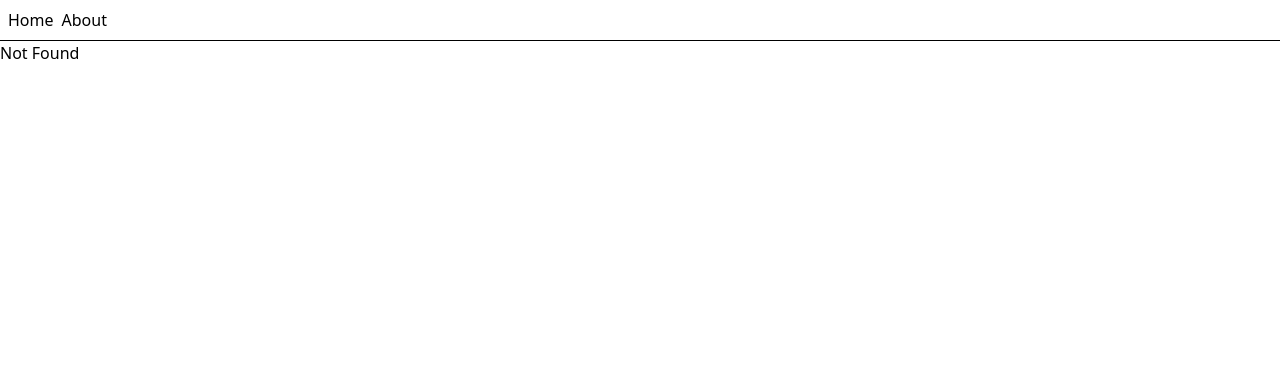
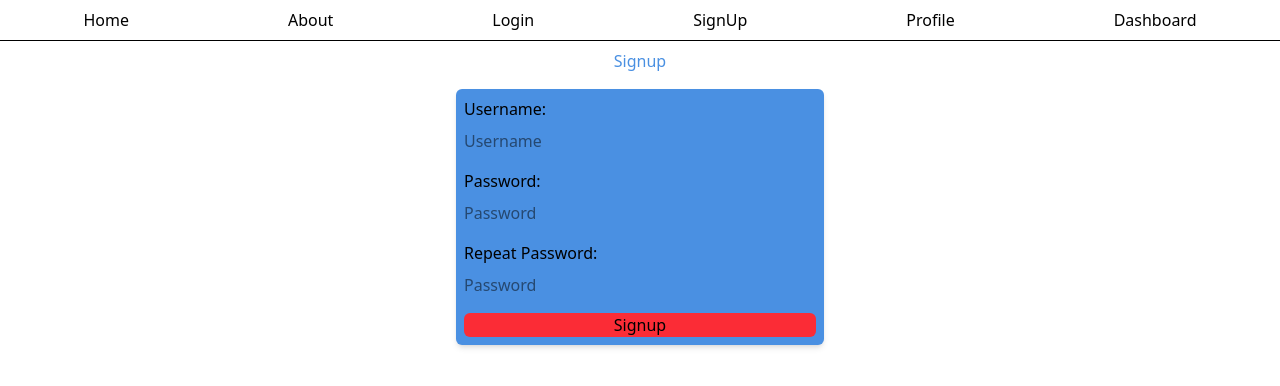
Before and after one commit to Tugduoff/TalkUp.AI, a React (Vite) app in the folder web/: page /Signup in a window 1280 px wide. Before the commit this address had no page. Shown: the top 386 px of the page. Built offline with nearby package versions, Linux system fonts and the light colour scheme.

Commit message:
add: basic layout for the app as well as two forms

```diff
--- /dev/null
+++ b/web/src/components/molecules/auth/LoginForm.tsx
@@ -0,0 +1,18 @@
+function LoginForm() {
+  return (
+    <div className="flex flex-col gap-4 p-2 max-w-92 w-full bg-primary rounded-md shadow-md">
+      <label className="flex flex-col gap-2">
+        Username:
+        <input type="text" placeholder="Username" />
+      </label>
+      <label className="flex flex-col gap-2">
+        Password:
+        <input type="password" placeholder="Password" />
+      </label>
+      <button type="submit" className="bg-red-500 rounded-md">Login</button>
+      <button type="button" onClick={() => alert('Forgot Password?')}>Forgot Password?</button>
+    </div>
+  )
+}
+
+export default LoginForm
--- /dev/null
+++ b/web/src/components/molecules/auth/SignupForm.tsx
@@ -0,0 +1,21 @@
+function SignupForm() {
+  return (
+    <div className="flex flex-col gap-4 p-2 max-w-92 w-full bg-primary rounded-md shadow-md">
+      <label className="flex flex-col gap-2">
+        Username:
+        <input type="text" placeholder="Username" />
+      </label>
+      <label className="flex flex-col gap-2">
+        Password:
+        <input type="password" placeholder="Password" />
+      </label>
+      <label className="flex flex-col gap-2">
+        Repeat Password:
+        <input type="password" placeholder="Password" />
+      </label>
+      <button type="submit" className="bg-red-500 rounded-md">Signup</button>
+    </div>
+  )
+}
+
+export default SignupForm
--- a/web/src/routeTree.gen.ts
+++ b/web/src/routeTree.gen.ts
@@ -11,14 +11,42 @@
 // Import Routes
 
 import { Route as rootRoute } from './routes/__root'
-import { Route as AboutImport } from './routes/about'
+import { Route as SignupImport } from './routes/Signup'
+import { Route as ProfileImport } from './routes/Profile'
+import { Route as LoginImport } from './routes/Login'
+import { Route as DashboardImport } from './routes/Dashboard'
+import { Route as AboutImport } from './routes/About'
 import { Route as IndexImport } from './routes/index'
 
 // Create/Update Routes
 
+const SignupRoute = SignupImport.update({
+  id: '/Signup',
+  path: '/Signup',
+  getParentRoute: () => rootRoute,
+} as any)
+
+const ProfileRoute = ProfileImport.update({
+  id: '/Profile',
+  path: '/Profile',
+  getParentRoute: () => rootRoute,
+} as any)
+
+const LoginRoute = LoginImport.update({
+  id: '/Login',
+  path: '/Login',
+  getParentRoute: () => rootRoute,
+} as any)
+
+const DashboardRoute = DashboardImport.update({
+  id: '/Dashboard',
+  path: '/Dashboard',
+  getParentRoute: () => rootRoute,
+} as any)
+
 const AboutRoute = AboutImport.update({
-  id: '/about',
-  path: '/about',
+  id: '/About',
+  path: '/About',
   getParentRoute: () => rootRoute,
 } as any)
 
@@ -39,11 +67,39 @@ declare module '@tanstack/react-router' {
       preLoaderRoute: typeof IndexImport
       parentRoute: typeof rootRoute
     }
-    '/about': {
-      id: '/about'
-      path: '/about'
-      fullPath: '/about'
+    '/About': {
+      id: '/About'
+      path: '/About'
+      fullPath: '/About'
       preLoaderRoute: typeof AboutImport
+      parentRoute: typeof rootRoute
+    }
+    '/Dashboard': {
+      id: '/Dashboard'
+      path: '/Dashboard'
+      fullPath: '/Dashboard'
+      preLoaderRoute: typeof DashboardImport
+      parentRoute: typeof rootRoute
+    }
+    '/Login': {
+      id: '/Login'
+      path: '/Login'
+      fullPath: '/Login'
+      preLoaderRoute: typeof LoginImport
+      parentRoute: typeof rootRoute
+    }
+    '/Profile': {
+      id: '/Profile'
+      path: '/Profile'
+      fullPath: '/Profile'
+      preLoaderRoute: typeof ProfileImport
+      parentRoute: typeof rootRoute
+    }
+    '/Signup': {
+      id: '/Signup'
+      path: '/Signup'
+      fullPath: '/Signup'
+      preLoaderRoute: typeof SignupImport
       parentRoute: typeof rootRoute
     }
   }
@@ -53,37 +109,64 @@ declare module '@tanstack/react-router' {
 
 export interface FileRoutesByFullPath {
   '/': typeof IndexRoute
-  '/about': typeof AboutRoute
+  '/About': typeof AboutRoute
+  '/Dashboard': typeof DashboardRoute
+  '/Login': typeof LoginRoute
+  '/Profile': typeof ProfileRoute
+  '/Signup': typeof SignupRoute
 }
 
 export interface FileRoutesByTo {
   '/': typeof IndexRoute
-  '/about': typeof AboutRoute
+  '/About': typeof AboutRoute
+  '/Dashboard': typeof DashboardRoute
+  '/Login': typeof LoginRoute
+  '/Profile': typeof ProfileRoute
+  '/Signup': typeof SignupRoute
 }
 
 export interface FileRoutesById {
   __root__: typeof rootRoute
   '/': typeof IndexRoute
-  '/about': typeof AboutRoute
+  '/About': typeof AboutRoute
+  '/Dashboard': typeof DashboardRoute
+  '/Login': typeof LoginRoute
+  '/Profile': typeof ProfileRoute
+  '/Signup': typeof SignupRoute
 }
 
 export interface FileRouteTypes {
   fileRoutesByFullPath: FileRoutesByFullPath
-  fullPaths: '/' | '/about'
+  fullPaths: '/' | '/About' | '/Dashboard' | '/Login' | '/Profile' | '/Signup'
   fileRoutesByTo: FileRoutesByTo
-  to: '/' | '/about'
-  id: '__root__' | '/' | '/about'
+  to: '/' | '/About' | '/Dashboard' | '/Login' | '/Profile' | '/Signup'
+  id:
+    | '__root__'
+    | '/'
+    | '/About'
+    | '/Dashboard'
+    | '/Login'
+    | '/Profile'
+    | '/Signup'
   fileRoutesById: FileRoutesById
 }
 
 export interface RootRouteChildren {
   IndexRoute: typeof IndexRoute
   AboutRoute: typeof AboutRoute
+  DashboardRoute: typeof DashboardRoute
+  LoginRoute: typeof LoginRoute
+  ProfileRoute: typeof ProfileRoute
+  SignupRoute: typeof SignupRoute
 }
 
 const rootRouteChildren: RootRouteChildren = {
   IndexRoute: IndexRoute,
   AboutRoute: AboutRoute,
+  DashboardRoute: DashboardRoute,
+  LoginRoute: LoginRoute,
+  ProfileRoute: ProfileRoute,
+  SignupRoute: SignupRoute,
 }
 
 export const routeTree = rootRoute
@@ -97,14 +180,30 @@ export const routeTree = rootRoute
       "filePath": "__root.tsx",
       "children": [
         "/",
-        "/about"
+        "/About",
+        "/Dashboard",
+        "/Login",
+        "/Profile",
+        "/Signup"
       ]
     },
     "/": {
       "filePath": "index.tsx"
     },
-    "/about": {
-      "filePath": "about.tsx"
+    "/About": {
+      "filePath": "About.tsx"
+    },
+    "/Dashboard": {
+      "filePath": "Dashboard.tsx"
+    },
+    "/Login": {
+      "filePath": "Login.tsx"
+    },
+    "/Profile": {
+      "filePath": "Profile.tsx"
+    },
+    "/Signup": {
+      "filePath": "Signup.tsx"
     }
   }
 }
--- a/web/src/routes/about.tsx
+++ b/web/src/routes/About.tsx
@@ -1,15 +1,16 @@
 import { createFileRoute } from '@tanstack/react-router'
 
-export const Route = createFileRoute('/about')({
+export const Route = createFileRoute('/About')({
   component: About,
 })
 
 function About() {
   return (
     <div className="p-2">
-      <h3 className="text-secondary">
-        Hello from About!
+      <h3 className="text-primary">
+        About
       </h3>
+      <p>About the app, between us not that much use to this...</p>
     </div>
   )
 }
--- /dev/null
+++ b/web/src/routes/Dashboard.tsx
@@ -0,0 +1,16 @@
+import { createFileRoute } from '@tanstack/react-router';
+
+export const Route = createFileRoute('/Dashboard')({
+  component: Dashboard,
+})
+
+function Dashboard() {
+  return (
+    <div className="p-2">
+      <h3 className="text-primary">
+        Dashboard
+      </h3>
+      <p>Welcome to the dashboard of the app, later will be unique for any user, can't login or signup for now...</p>
+    </div>
+  )
+}
--- /dev/null
+++ b/web/src/routes/Login.tsx
@@ -0,0 +1,17 @@
+import { createFileRoute } from '@tanstack/react-router';
+import LoginForm from '../components/molecules/auth/LoginForm';
+
+export const Route = createFileRoute('/Login')({
+  component: Login,
+})
+
+function Login() {
+  return (
+    <div className="p-2 flex flex-col items-center w-full gap-4">
+      <h3 className="text-primary">
+        Login
+      </h3>
+      <LoginForm />
+    </div>
+  )
+}
--- /dev/null
+++ b/web/src/routes/Profile.tsx
@@ -0,0 +1,16 @@
+import { createFileRoute } from '@tanstack/react-router';
+
+export const Route = createFileRoute('/Profile')({
+  component: Profile,
+})
+
+function Profile() {
+  return (
+    <div className="p-2">
+      <h3 className="text-primary">
+        Profile
+      </h3>
+      <p>Login and Signup not working for now, profile can't be retrieved</p>
+    </div>
+  )
+}
--- /dev/null
+++ b/web/src/routes/Signup.tsx
@@ -0,0 +1,17 @@
+import { createFileRoute } from '@tanstack/react-router';
+import SignupForm from '../components/molecules/auth/SignupForm';
+
+export const Route = createFileRoute('/Signup')({
+  component: Signup,
+})
+
+function Signup() {
+  return (
+    <div className="p-2 flex flex-col items-center w-full gap-4">
+      <h3 className="text-primary">
+        Signup
+      </h3>
+      <SignupForm />
+    </div>
+  )
+}
--- a/web/src/routes/__root.tsx
+++ b/web/src/routes/__root.tsx
@@ -1,16 +1,24 @@
 import { createRootRoute, Link, Outlet } from '@tanstack/react-router'
 import { TanStackRouterDevtools } from '@tanstack/react-router-devtools'
+
+const links = [
+  { to: '/', label: 'Home' },
+  { to: '/about', label: 'About' },
+  { to: '/login', label: 'Login' },
+  { to: '/signup', label: 'SignUp' },
+  { to: '/profile', label: 'Profile' },
+  { to: '/dashboard', label: 'Dashboard' },
+]
 
 export const Route = createRootRoute({
   component: () => (
     <>
-      <div className="p-2 flex gap-2">
-        <Link to="/" className="[&.active]:font-bold">
-          Home
-        </Link>{' '}
-        <Link to="/about" className="[&.active]:font-bold">
-          About
-        </Link>
+      <div className="p-2 flex gap-2 justify-around">
+        {links.map(({ to, label }) => (
+          <Link key={to} to={to} className="[&.active]:font-bold">
+            {label}
+          </Link>
+        ))}
       </div>
       <hr />
       <Outlet />
--- a/web/src/routes/index.tsx
+++ b/web/src/routes/index.tsx
@@ -8,8 +8,9 @@ function Index() {
   return (
     <div className="p-2">
       <h3 className="text-primary">
-        Welcome Home!
+        Home
       </h3>
+      <p>Showcase page of the app...</p>
     </div>
   )
 }
```
